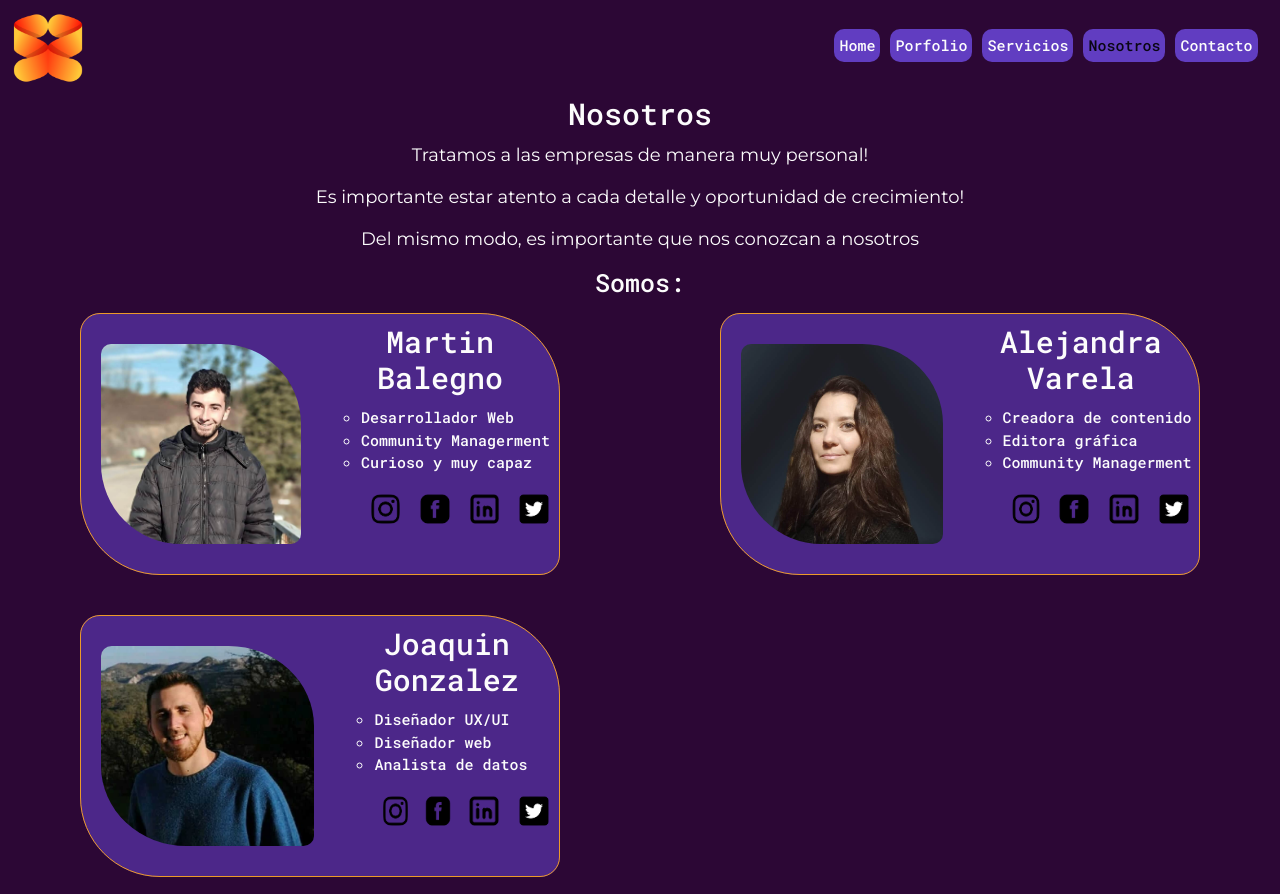
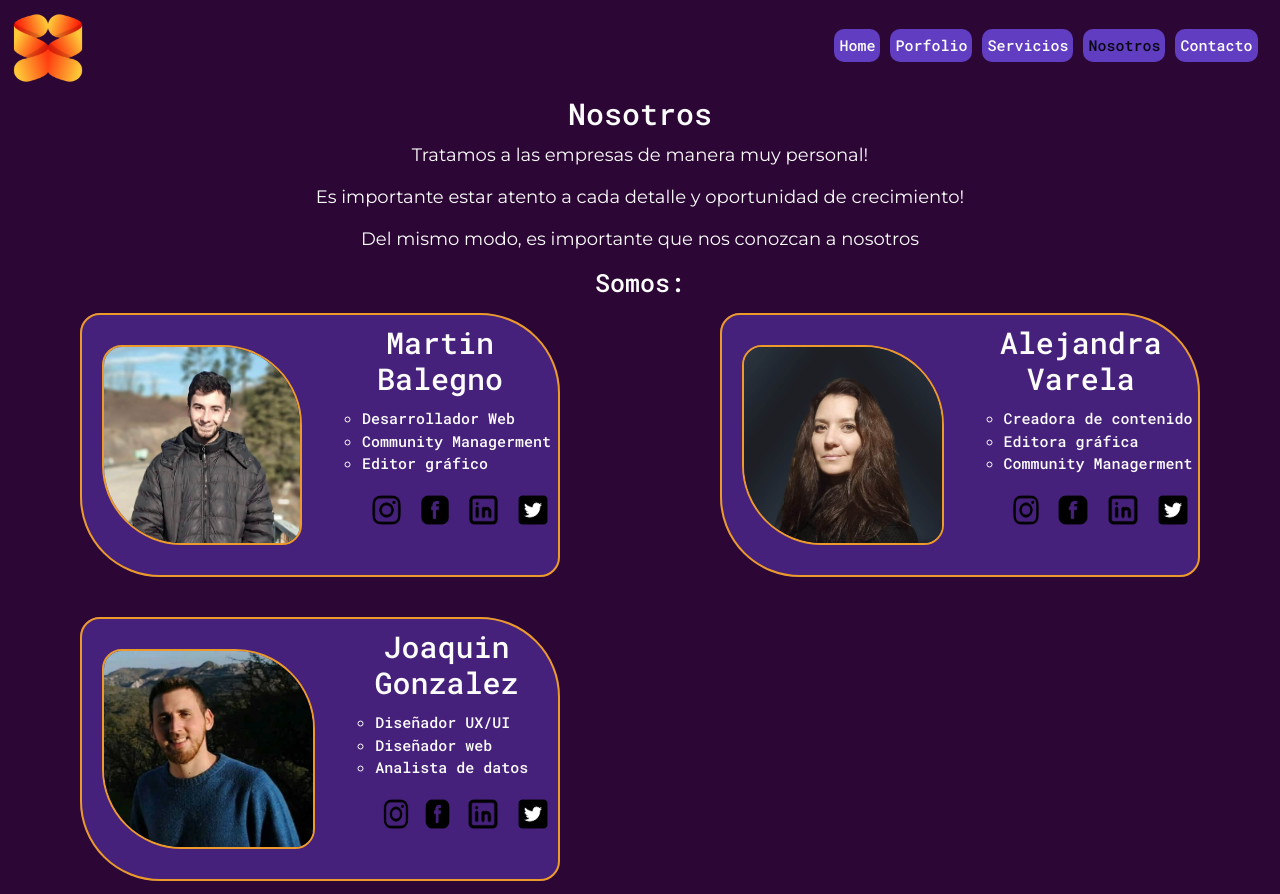
Before and after one commit to balegno/repoprueba, a website: page pages/nosotros.html in a window 1280 px wide. Shown: the top 894 px of the page. Drawn offline with nearby package versions, Linux system fonts and the light colour scheme.

Commit message:
arreglando class malas

```diff
--- a/pages/nosotros.html
+++ b/pages/nosotros.html
@@ -65,14 +65,14 @@
       <section id="papcar">
 
         <div class="cardnos wow animate__animated animate__zoomIn">
-        <fieldset id="nosfil" class="">
+        <fieldset id="nosfil">
           <img src="../img/martin.jpeg" alt="Martin" class="mmbf">
-          <div>
+          <div class="personas">
           <h2 class="nomm">Martin Balegno</h2>
           <ul class="datos">
             <li>Desarrollador Web</li>
             <li>Community Managerment</li>
-            <li>Curioso y muy capaz</li>
+            <li>Editor gráfico</li>
           </ul>
           <div id="redes">
             <a href="https://www.instagram.com/balegno/" target="_blank">
--- a/scss/_nosotros.scss
+++ b/scss/_nosotros.scss
@@ -12,16 +12,18 @@
 #nosfil {
     width: 48rem;
     border-radius: 2rem 8rem;
-    border: solid 1.8px $naranja;
-    background-color: rgb(97, 61, 193, 60%);
+    border: solid 2px $naranja;
+    background-color: rgb(97, 61, 193, 50%);
     display: flex;
     margin: 1rem;
-}
+    }
+
 .mmbf {
     @include flex-colum-center;
     margin: 3rem 2rem;
     height: 20rem;
-    border-radius: 5% 40%;
+    border-radius: 2rem 8rem;
+    border: solid 2px $naranja;
 }
 
 #redes {
```
Also changed, not shown: css/styles.css, 1 other file.
